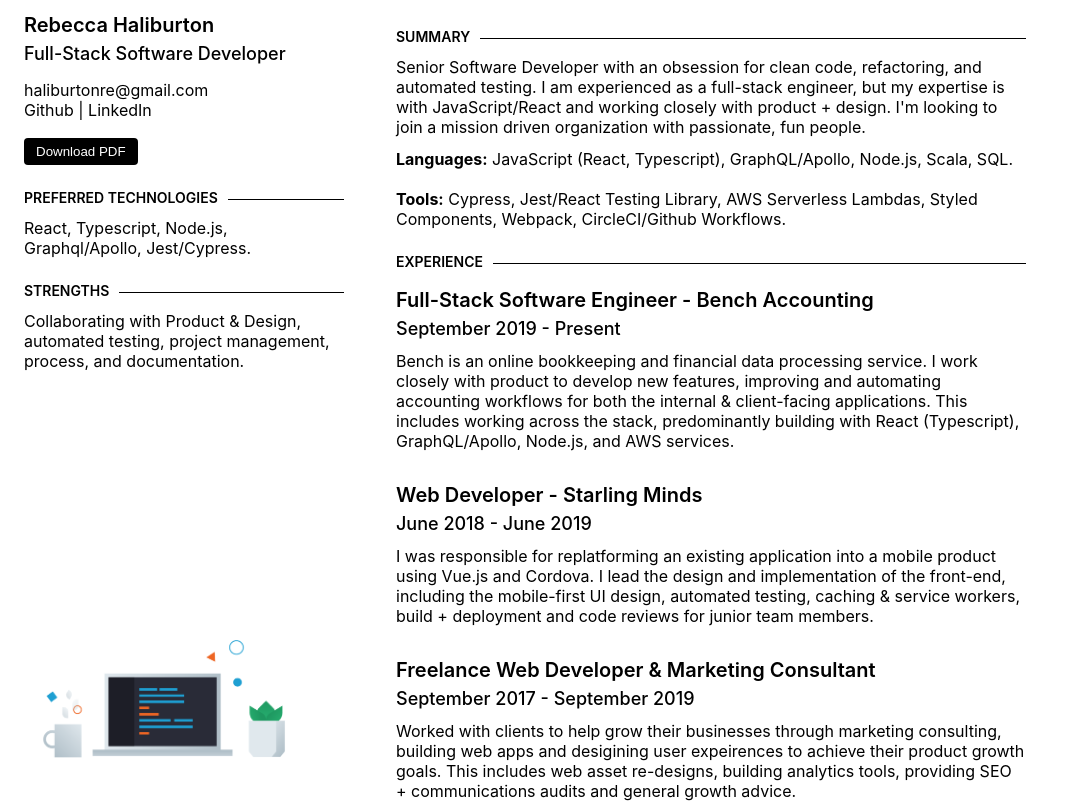
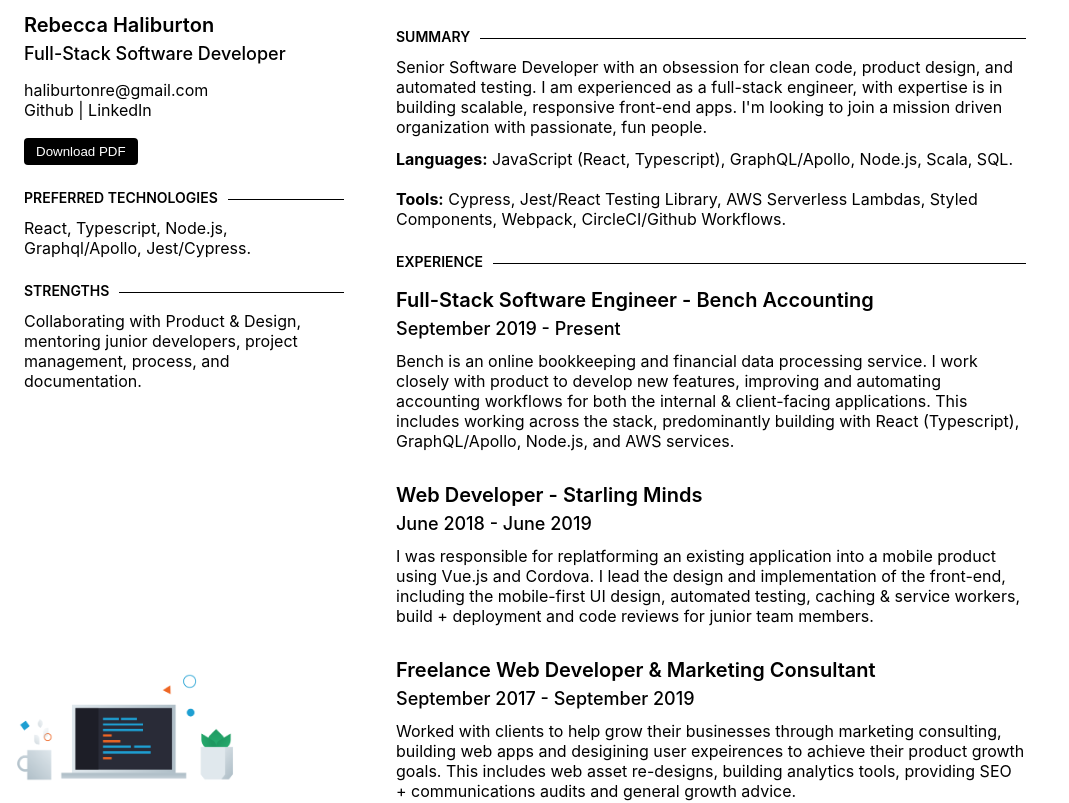
Before and after one commit to drhaliburton/portfolio, a React (Create React App) app: page / in a window 1280 px wide. Shown: the top 803 px of the page, without its empty margins (0-1069 px from the left). Built offline with nearby package versions, Linux system fonts and the light colour scheme.

Commit message:
sidebar responsiveness

```diff
--- a/src/components/Computer.tsx
+++ b/src/components/Computer.tsx
@@ -1,23 +1,27 @@
-import React, { useState, useEffect, useCallback, MutableRefObject } from 'react'
+import React, { useState, useEffect, MutableRefObject } from 'react'
 import styled from 'styled-components'
 
 const ComputerWrapper = styled.div`
-  position: absolute;
-  bottom: 16px;
-  max-width: 280px;
+  text-align: center;
 
    > img {
-    width: 100%;
+    position: absolute;
+    bottom: 0;
+    left: 0;
+    width: 250px;
+
+    @media screen and (max-height: 600px) {
+      position: relative;
+    }
    }
 `
+
 const getImagePath = (imagePath: string) => require('../assets/' + imagePath)
 
 const Computer = ({ scrollRef }: { scrollRef: MutableRefObject<any> }) => {
   const [imageInt, setImageInt] = useState(1)
 
   const handleScroll = () => {
-    console.log(scrollRef)
-
     const scrollPos = Math.round(
       (window.scrollY / scrollRef.current.clientHeight) * 8 + 1
     );
@@ -28,9 +32,12 @@ const Computer = ({ scrollRef }: { scrollRef: MutableRefObject<any> }) => {
 
   useEffect(() => {
     window.addEventListener('scroll', handleScroll);
-    // return window.removeEventListener('scroll', handleScroll);
   }, [window])
 
-  return (<ComputerWrapper><img src={getImagePath('comp' + imageInt + '.png')} /></ComputerWrapper>)
+  return (
+    <ComputerWrapper>
+      <img src={getImagePath('comp' + imageInt + '.png')} />
+    </ComputerWrapper>
+  )
 }
 export default Computer;
--- a/src/components/Sidebar.tsx
+++ b/src/components/Sidebar.tsx
@@ -14,6 +14,7 @@ const SidebarLayout = styled.div`
   width: 320px;
   height: 100%;
   padding: 0 16px 0 24px;
+  overflow: scroll;
 
   @media screen and (max-width: 650px) {
     position: initial;
@@ -21,6 +22,7 @@ const SidebarLayout = styled.div`
     left: inherit;
     bottom: inherit;
     top: inherit;
+    overflow: inherit;
     width: 100%;
     height: 100%;
     padding: 0;
@@ -60,7 +62,7 @@ const Sidebar = ({ scrollRef }: { scrollRef: MutableRefObject<any> }) => {
         <Title title="Strengths" />
         {strengths.join(', ')}.
       </div>
-
+      <Spacer />
 
       <Computer scrollRef={scrollRef} />
     </SidebarLayout>
--- a/src/data.ts
+++ b/src/data.ts
@@ -10,12 +10,12 @@ const { sidebar, summary, stack, education, experience } = {
     preferredTechnologies: ['React', 'Typescript', 'Node.js', 'Graphql/Apollo', 'Jest/Cypress'],
     strengths: [
       "Collaborating with Product & Design",
-      "automated testing",
+      "mentoring junior developers",
       "project management",
       "process, and documentation",
     ],
   },
-  summary: "Senior Software Developer with an obsession for clean code, refactoring, and automated testing. I am experienced as a full-stack engineer, but my expertise is with JavaScript/React and working closely with product + design. I'm looking to join a mission driven organization with passionate, fun people.",
+  summary: "Senior Software Developer with an obsession for clean code, product design, and automated testing. I am experienced as a full-stack engineer, with expertise is in building scalable, responsive front-end apps. I'm looking to join a mission driven organization with passionate, fun people.",
   stack: {
     languages: "JavaScript (React, Typescript), GraphQL/Apollo, Node.js, Scala, SQL",
     tools: "Cypress, Jest/React Testing Library, AWS Serverless Lambdas, Styled Components, Webpack, CircleCI/Github Workflows",
--- a/src/react-app-env.d.ts
+++ /dev/null
@@ -1 +0,0 @@
-/// <reference types="react-scripts" />
```
Also changed, not shown: src/setupTests.ts (+5 -5 lines), src/assets/comp9.png (added), 9 other files (tests, documents, lock files or other folders).
